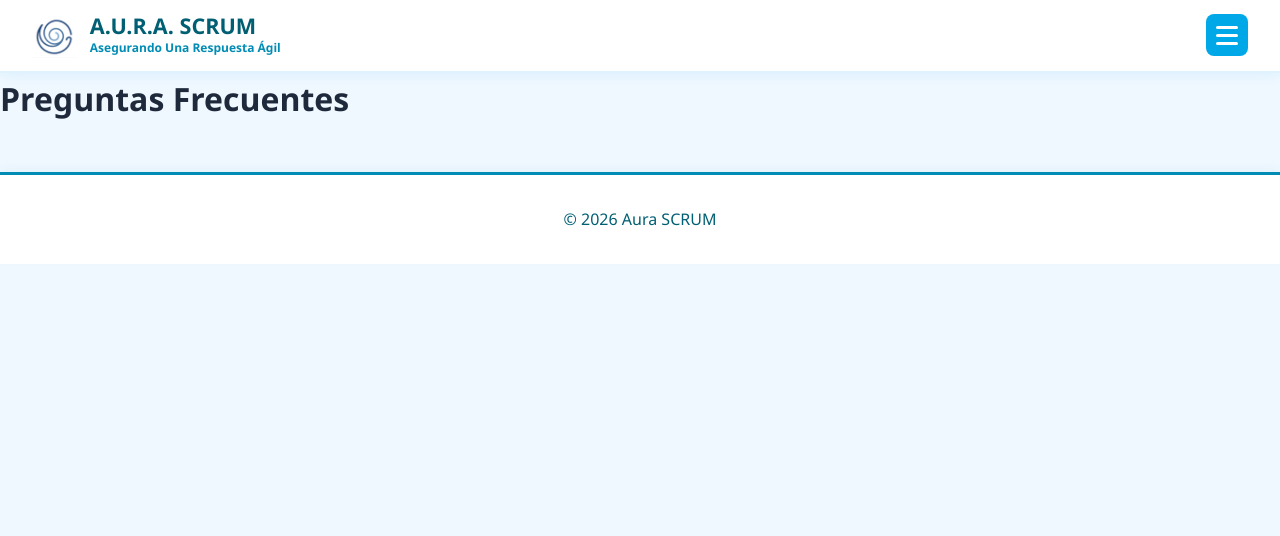
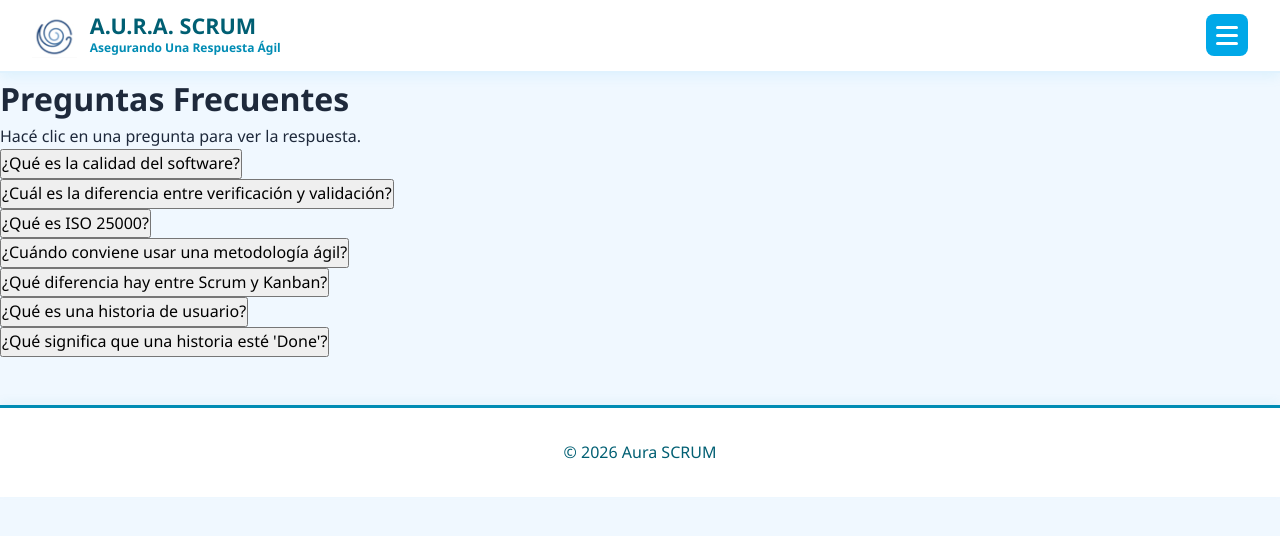
Before and after one commit to Fausto24108/Aura-Scrum, a React (Vite) app: page /faq in a window 1280 px wide. Shown: the top 536 px of the page. Built offline with nearby package versions, Linux system fonts and the light colour scheme.

Commit message:
feat(faq): implemento estructura HTML y logica JS del acordeon de preguntas frecuentes
Sprint: SPR-2 (14/10-02/11)

Tiempo: 00:25

```diff
--- a/src/paginas/FAQ/FAQ.jsx
+++ b/src/paginas/FAQ/FAQ.jsx
@@ -1,5 +1,81 @@
+import { useState } from "react";
 import "./FAQ.css";
 
+const preguntas = [
+  {
+    id: 1,
+    pregunta: "¿Qué es la calidad del software?",
+    respuesta:
+      "Es el grado en que un producto de software cumple con los requisitos y las necesidades de sus usuarios: que funcione bien, sea confiable, seguro y fácil de usar.",
+  },
+  {
+    id: 2,
+    pregunta: "¿Cuál es la diferencia entre verificación y validación?",
+    respuesta:
+      "La verificación comprueba que el producto se construye correctamente según lo especificado. La validación comprueba que se construyó el producto correcto, es decir, el que el usuario realmente necesita.",
+  },
+  {
+    id: 3,
+    pregunta: "¿Qué es ISO 25000?",
+    respuesta:
+      "Es una familia de normas (SQuaRE) que define un modelo para evaluar la calidad de un producto de software. Reemplaza a la ISO 9126 y organiza la calidad en características como funcionalidad, fiabilidad, usabilidad y seguridad.",
+  },
+  {
+    id: 4,
+    pregunta: "¿Cuándo conviene usar una metodología ágil?",
+    respuesta:
+      "Cuando los requisitos pueden cambiar, se necesita feedback frecuente del cliente y se prefiere entregar el producto por partes en lugar de una sola entrega final.",
+  },
+  {
+    id: 5,
+    pregunta: "¿Qué diferencia hay entre Scrum y Kanban?",
+    respuesta:
+      "Scrum trabaja con sprints de duración fija, roles definidos y ceremonias. Kanban es un flujo continuo sobre un tablero, sin iteraciones fijas, que limita la cantidad de tareas en progreso.",
+  },
+  {
+    id: 6,
+    pregunta: "¿Qué es una historia de usuario?",
+    respuesta:
+      "Es una descripción breve de una funcionalidad desde el punto de vista del usuario, con el formato: 'Como [rol], quiero [acción] para [beneficio]'.",
+  },
+  {
+    id: 7,
+    pregunta: "¿Qué significa que una historia esté 'Done'?",
+    respuesta:
+      "Que cumple la Definición de Hecho acordada por el equipo: está desarrollada, probada y lista para entregarse. Si le falta algo, no cuenta como terminada.",
+  },
+];
+
 export default function FAQ() {
-  return <main className="faq-page"><h1>Preguntas Frecuentes</h1></main>;
+  const [abierta, setAbierta] = useState(null);
+
+  function alternar(id) {
+    if (abierta === id) {
+      setAbierta(null);
+    } else {
+      setAbierta(id);
+    }
+  }
+
+  return (
+    <main className="faq-page">
+      <h1>Preguntas Frecuentes</h1>
+      <p>Hacé clic en una pregunta para ver la respuesta.</p>
+
+      <section className="faq-lista">
+        {preguntas.map((p) => (
+          <div key={p.id} className={abierta === p.id ? "faq-item abierto" : "faq-item"}>
+            <button
+              className="faq-pregunta"
+              onClick={() => alternar(p.id)}
+              aria-expanded={abierta === p.id}
+            >
+              {p.pregunta}
+            </button>
+            {abierta === p.id && <p className="faq-respuesta">{p.respuesta}</p>}
+          </div>
+        ))}
+      </section>
+    </main>
+  );
 }
```
